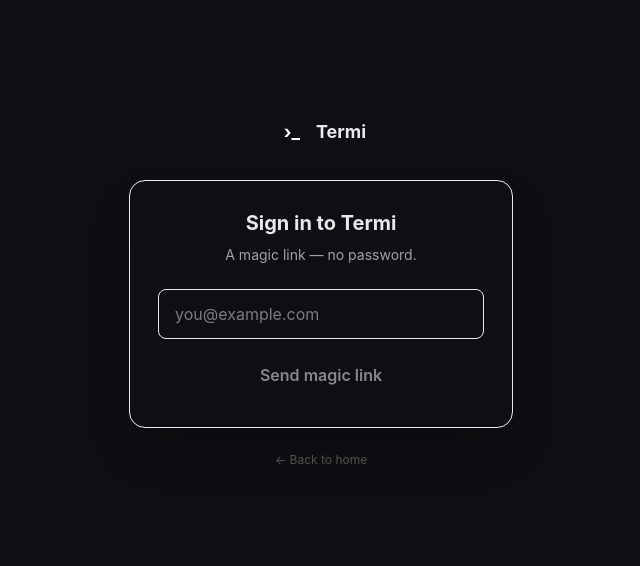
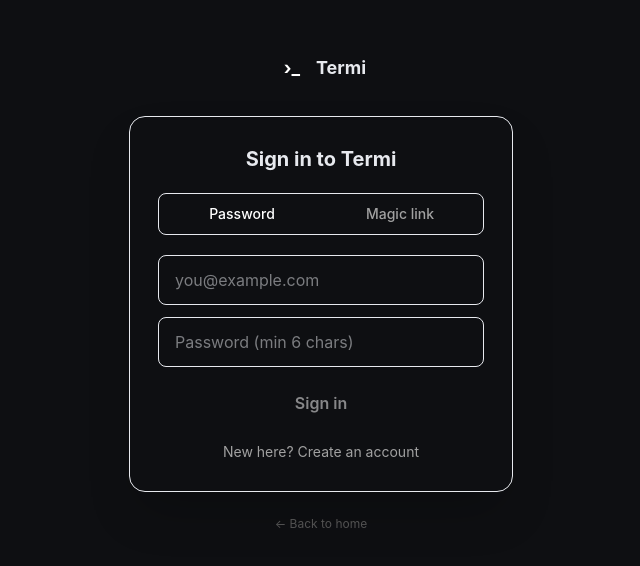
Before and after one commit to vansh1sh/termi-web, a Next.js app: page /login in a window 1280 px wide. Shown: the part 108-674 px from the top of the page, without its empty margins (319-959 px from the left). Built offline with nearby package versions, Linux system fonts and the light colour scheme; no server answers.

Commit message:
Cloud-only   connector, email/password auth

```diff
--- a/app/login/page.tsx
+++ b/app/login/page.tsx
@@ -2,26 +2,56 @@
 
 import { useState } from "react";
 import Link from "next/link";
+import { useRouter } from "next/navigation";
 import { createClient } from "@/utils/supabase/client";
 
+type Mode = "password" | "magic";
+
 export default function LoginPage() {
+  const router = useRouter();
+  const [mode, setMode] = useState<Mode>("password");
+  const [isSignup, setIsSignup] = useState(false);
   const [email, setEmail] = useState("");
+  const [password, setPassword] = useState("");
   const [sent, setSent] = useState(false);
+  const [notice, setNotice] = useState<string | null>(null);
   const [error, setError] = useState<string | null>(null);
   const [busy, setBusy] = useState(false);
 
-  const sendLink = async () => {
-    setError(null);
-    setBusy(true);
-    const supabase = createClient();
-    const { error } = await supabase.auth.signInWithOtp({
+  const supabase = () => createClient();
+
+  const sendMagic = async () => {
+    setError(null); setBusy(true);
+    const { error } = await supabase().auth.signInWithOtp({
       email: email.trim(),
       options: { emailRedirectTo: `${window.location.origin}/auth/callback` },
     });
     setBusy(false);
-    if (error) setError(error.message);
-    else setSent(true);
+    if (error) setError(error.message); else setSent(true);
   };
+
+  const submitPassword = async () => {
+    setError(null); setNotice(null); setBusy(true);
+    const s = supabase();
+    if (isSignup) {
+      const { data, error } = await s.auth.signUp({
+        email: email.trim(),
+        password,
+        options: { emailRedirectTo: `${window.location.origin}/auth/callback` },
+      });
+      setBusy(false);
+      if (error) { setError(error.message); return; }
+      // If email confirmation is required, there's no session yet.
+      if (data.session) router.replace("/dashboard");
+      else setNotice("Account created. If email confirmation is on, check your inbox to verify, then sign in.");
+    } else {
+      const { error } = await s.auth.signInWithPassword({ email: email.trim(), password });
+      setBusy(false);
+      if (error) setError(error.message); else router.replace("/dashboard");
+    }
+  };
+
+  const canPassword = email.includes("@") && password.length >= 6;
 
   return (
     <div className="min-h-screen grid place-items-center px-6 relative overflow-hidden">
@@ -37,31 +67,55 @@
             <div className="text-center">
               <div className="text-3xl mb-3">✉️</div>
               <h1 className="text-xl font-bold">Check your inbox</h1>
-              <p className="mt-2 text-sm text-neutral-400">
-                We sent a magic link to <b className="text-neutral-200">{email}</b>. Click it to sign in — it opens the dashboard here (and can sign in the Termi app too).
-              </p>
-              <button onClick={() => setSent(false)} className="mt-5 text-sm text-[--color-coral] hover:underline">Use a different email</button>
+              <p className="mt-2 text-sm text-neutral-400">Magic link sent to <b className="text-neutral-200">{email}</b>.</p>
+              <button onClick={() => setSent(false)} className="mt-5 text-sm text-[--color-coral] hover:underline">Back</button>
             </div>
           ) : (
             <>
-              <h1 className="text-xl font-bold text-center">Sign in to Termi</h1>
-              <p className="mt-2 text-sm text-neutral-400 text-center">A magic link — no password.</p>
-              <div className="mt-6 space-y-3">
+              <h1 className="text-xl font-bold text-center">
+                {mode === "magic" ? "Sign in with a link" : isSignup ? "Create your account" : "Sign in to Termi"}
+              </h1>
+
+              {/* Mode switch */}
+              <div className="mt-5 flex rounded-lg border border-[--color-line] p-1 text-sm">
+                <button onClick={() => setMode("password")} className={`flex-1 rounded-md py-1.5 font-medium transition ${mode === "password" ? "bg-[--color-coral] text-white" : "text-neutral-400"}`}>Password</button>
+                <button onClick={() => setMode("magic")} className={`flex-1 rounded-md py-1.5 font-medium transition ${mode === "magic" ? "bg-[--color-coral] text-white" : "text-neutral-400"}`}>Magic link</button>
+              </div>
+
+              <div className="mt-5 space-y-3">
                 <input
-                  type="email"
-                  value={email}
-                  onChange={(e) => setEmail(e.target.value)}
-                  onKeyDown={(e) => e.key === "Enter" && email.includes("@") && sendLink()}
+                  type="email" value={email} onChange={(e) => setEmail(e.target.value)}
                   placeholder="you@example.com"
                   className="w-full rounded-lg border border-[--color-line] bg-[--color-ink] px-4 py-3 outline-none focus:border-[--color-coral] transition"
                 />
-                <button
-                  onClick={sendLink}
-                  disabled={busy || !email.includes("@")}
-                  className="w-full rounded-lg bg-[--color-coral] hover:bg-[--color-coral-600] disabled:opacity-50 text-white py-3 font-semibold transition"
-                >
-                  {busy ? "Sending…" : "Send magic link"}
-                </button>
+                {mode === "password" && (
+                  <input
+                    type="password" value={password} onChange={(e) => setPassword(e.target.value)}
+                    onKeyDown={(e) => e.key === "Enter" && canPassword && submitPassword()}
+                    placeholder="Password (min 6 chars)"
+                    className="w-full rounded-lg border border-[--color-line] bg-[--color-ink] px-4 py-3 outline-none focus:border-[--color-coral] transition"
+                  />
+                )}
+
+                {mode === "password" ? (
+                  <button onClick={submitPassword} disabled={busy || !canPassword}
+                    className="w-full rounded-lg bg-[--color-coral] hover:bg-[--color-coral-600] disabled:opacity-50 text-white py-3 font-semibold transition">
+                    {busy ? "…" : isSignup ? "Sign up" : "Sign in"}
+                  </button>
+                ) : (
+                  <button onClick={sendMagic} disabled={busy || !email.includes("@")}
+                    className="w-full rounded-lg bg-[--color-coral] hover:bg-[--color-coral-600] disabled:opacity-50 text-white py-3 font-semibold transition">
+                    {busy ? "Sending…" : "Send magic link"}
+                  </button>
+                )}
+
+                {mode === "password" && (
+                  <button onClick={() => { setIsSignup(!isSignup); setError(null); setNotice(null); }} className="w-full text-center text-sm text-neutral-400 hover:text-white transition">
+                    {isSignup ? "Already have an account? Sign in" : "New here? Create an account"}
+                  </button>
+                )}
+
+                {notice && <div className="text-sm text-green-400 text-center">{notice}</div>}
                 {error && <div className="text-sm text-red-400 text-center">{error}</div>}
               </div>
             </>
```
